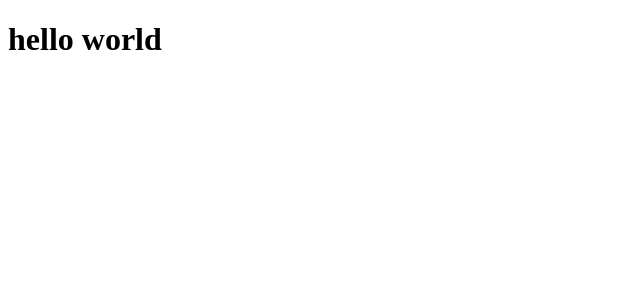
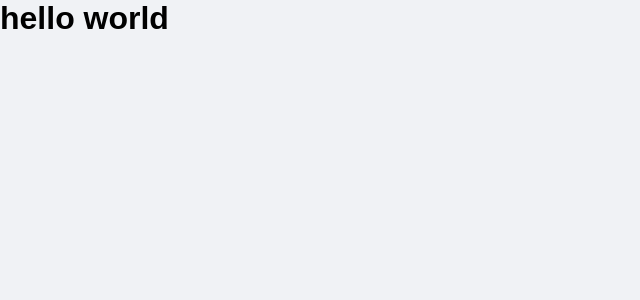
Before and after one commit to leoorlandin/pistil-data-frontend-challenge, a React (Create React App) app: page / in a window 1280 px wide. Shown: the top 300 px of the page, without its empty margins (0-640 px from the left). Built offline with nearby package versions, Linux system fonts and the light colour scheme.

Commit message:
add styles components and created initial styles

```diff
--- a/package.json
+++ b/package.json
@@ -10,9 +10,11 @@
     "@types/node": "^12.0.0",
     "@types/react": "^17.0.0",
     "@types/react-dom": "^17.0.0",
+    "axios": "^0.21.1",
     "react": "^17.0.2",
     "react-dom": "^17.0.2",
     "react-scripts": "4.0.3",
+    "styled-components": "^5.3.0",
     "typescript": "^4.1.2",
     "web-vitals": "^1.0.1"
   },
@@ -39,5 +41,8 @@
       "last 1 firefox version",
       "last 1 safari version"
     ]
+  },
+  "devDependencies": {
+    "@types/styled-components": "^5.1.12"
   }
 }
--- a/src/App.tsx
+++ b/src/App.tsx
@@ -1,5 +1,3 @@
-import React from 'react';
-
 function App() {
   return (
     <div className="App">
--- a/src/index.tsx
+++ b/src/index.tsx
@@ -1,10 +1,12 @@
 import React from 'react';
 import ReactDOM from 'react-dom';
 import App from './App';
+import { GlobalStyle } from './styles/global'
 
 ReactDOM.render(
   <React.StrictMode>
     <App />
+    <GlobalStyle />
   </React.StrictMode>,
   document.getElementById('root')
 );
--- /dev/null
+++ b/src/styles/global.ts
@@ -0,0 +1,46 @@
+import { createGlobalStyle } from 'styled-components';
+
+export const GlobalStyle = createGlobalStyle`
+  :root {
+    --background: #f0f2f5;
+    --red: #E52E4D;
+    --blue: #5429CC;
+    --green: #33CC95;
+    --blue-light: #6933FF;
+    --text-title: #363F5F;
+    --text-body: #969CB3;
+    --background: #F0F2F5;
+    --shape: #FFFFFF;
+  }
+  * {
+    margin: 0;
+    padding: 0;
+    box-sizing: border-box;
+  }
+  html {
+    @media(max-width: 1080px){
+      font-size: 93.75% //15px
+    }
+    @media(max-width: 720px){
+      font-size: 87.5% //15px
+    }
+  }
+  body {
+    background: var(--background);
+    -webkit-font-smoothing: antialiased;
+  }
+  body, input, textarea, button {
+    font-family: 'Poppins', sans-serif;
+    font-weight: 400;
+  }
+  h1, h2, h3, h4, h5, h6, strong {
+    font-weight: 600;
+  }
+  button {
+    cursor: pointer;
+  }
+  [disabled] {
+    opacity: 0.6;
+    cursor: not-allowed;
+  }
+`
```
Also changed, not shown: 1 other file (tests, documents, lock files or other folders).
